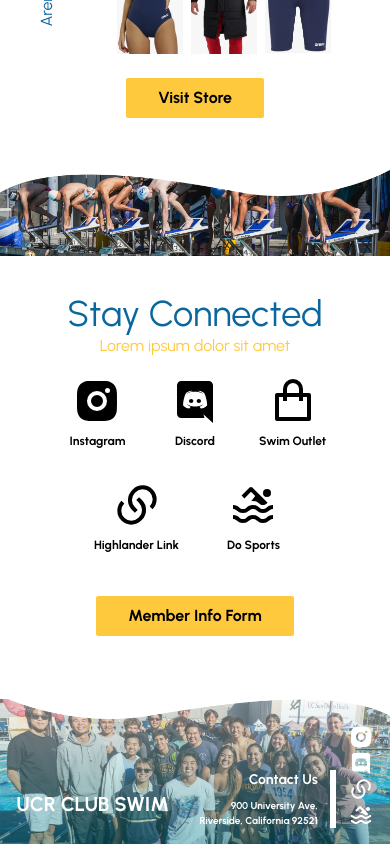
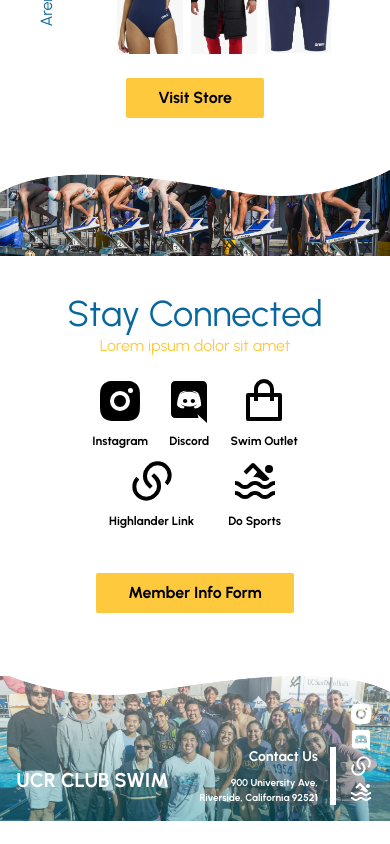
Before and after one commit to acm-ucr/ucr-swim-website, a Next.js app: page / in a window 390 px wide. Shown: the part 843-1687 px from the top of the page. After the commit the page ends 1664 px from the top, so only its background shows below. Built offline with nearby package versions, Linux system fonts and the light colour scheme.

Commit message:
connected responsiveness (without slice)

```diff
--- a/src/components/home/Connected.jsx
+++ b/src/components/home/Connected.jsx
@@ -12,28 +12,8 @@
         Lorem ipsum dolor sit amet
       </p>
 
-      <div className="hidden sm:grid grid-cols-5 mt-[3%] mb-[3%] w-3/4 ">
+      <div className="flex flex-wrap justify-center w-60 sm:grid-cols-5 mt-[3%] mb-[3%] sm:w-3/4 justify-evenly ">
         {iconLinks.map((item, index) => (
-          <JoinIcon
-            icon={item.icon}
-            text={item.label}
-            link={item.link}
-            key={index}
-          />
-        ))}
-      </div>
-      <div className=" grid grid-cols-3 mt-[3%] mb-[3%] w-3/4 sm:hidden ">
-        {iconLinks.slice(0, 3).map((item, index) => (
-          <JoinIcon
-            icon={item.icon}
-            text={item.label}
-            link={item.link}
-            key={index}
-          />
-        ))}
-      </div>
-      <div className="grid grid-cols-2 mt-[3%] mb-[3%] w-3/5 sm:hidden">
-        {iconLinks.slice(3).map((item, index) => (
           <JoinIcon
             icon={item.icon}
             text={item.label}
```
